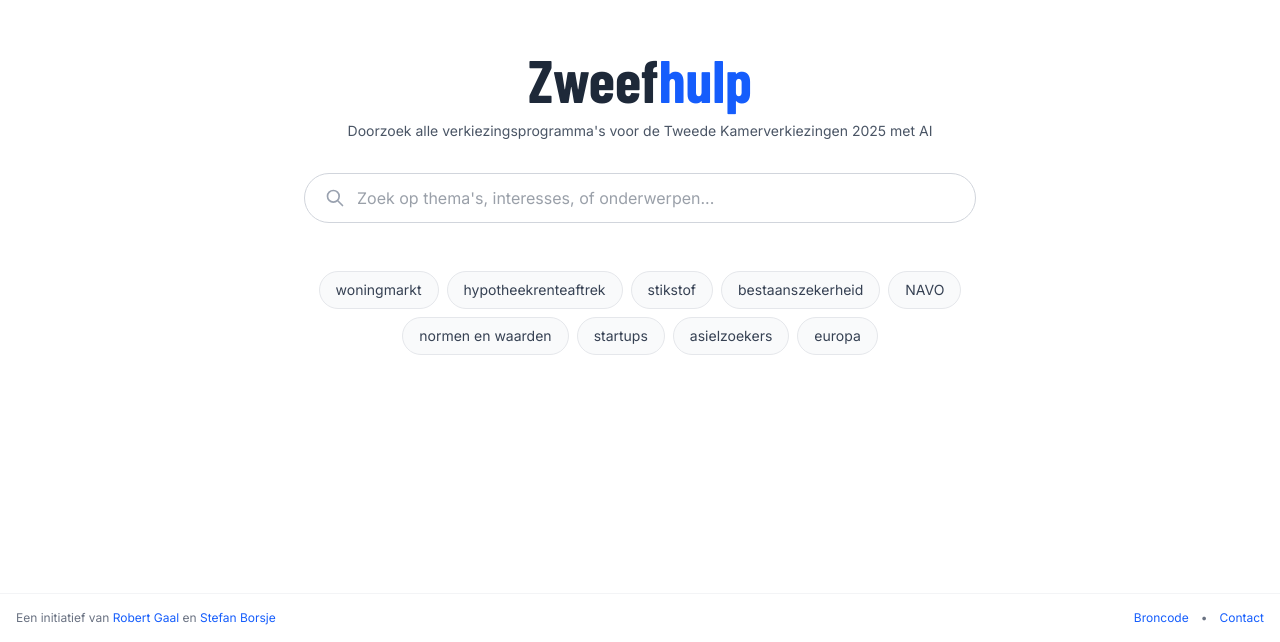
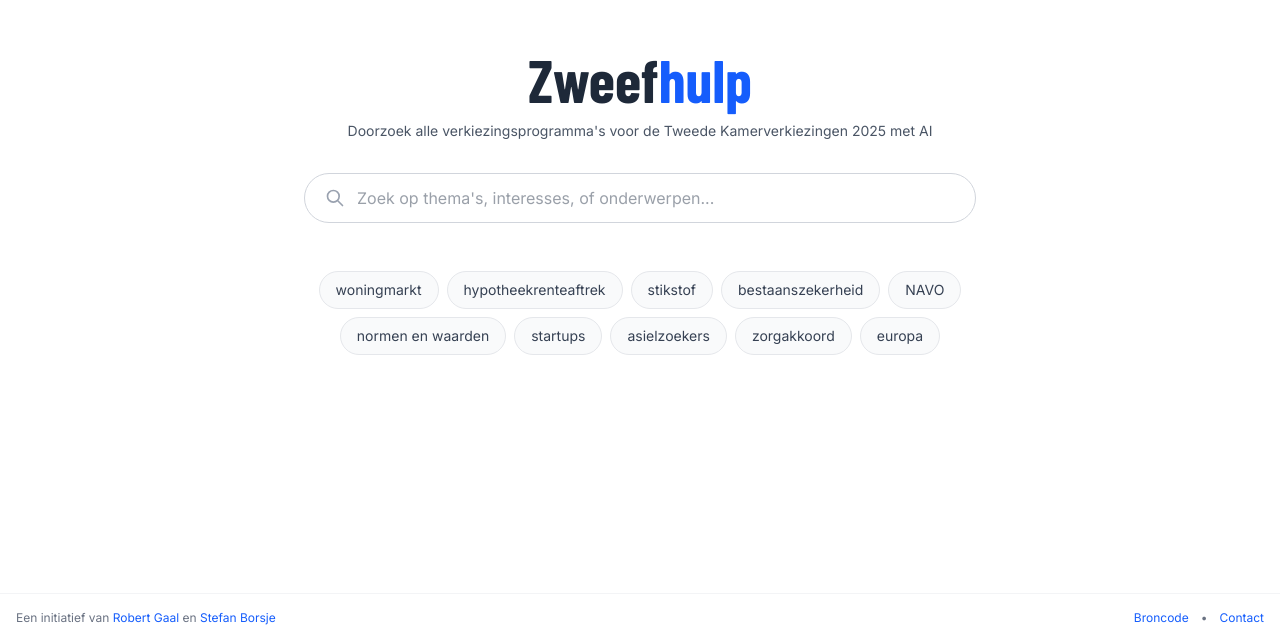
Before and after one commit to vesperlabs-com/zweefhulp, a Next.js app in the folder app/: page / in a window 1280 px wide. Shown: the part 158-800 px from the top of the page. Built offline with nearby package versions, Linux system fonts and the light colour scheme.

Commit message:
Update README to clarify the status of election programs and enhance feature list formatting. Modify search terms in the homepage to include 'zorgakkoord'.

```diff
--- a/app/src/app/page.tsx
+++ b/app/src/app/page.tsx
@@ -60,7 +60,8 @@ export default function Home() {
               'normen en waarden',
               'startups',
               'asielzoekers',
-              'europa'
+              'zorgakkoord',
+              'europa',
             ].map((term) => (
               <Link href={`/search?q=${term}`}
                 key={term}
```
Also changed, not shown: 1 other file (tests, documents, lock files or other folders).
